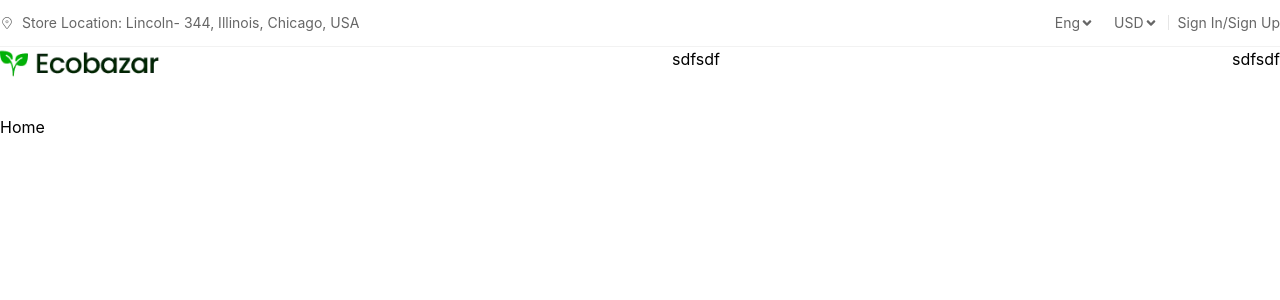
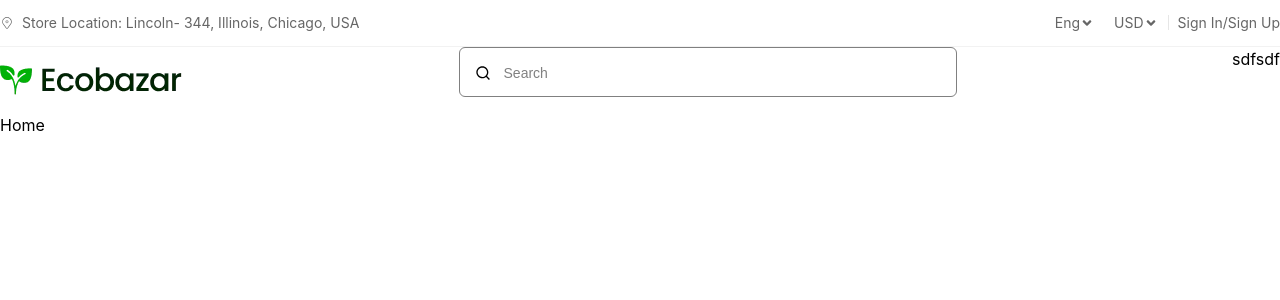
Before and after one commit to sagorcraft/Ecobazar, a React (Vite) app: page / in a window 1280 px wide. Shown: the top 300 px of the page. Built offline with nearby package versions, Linux system fonts and the light colour scheme.

Commit message:
searchbar setup

```diff
--- a/src/components/SearchBar.jsx
+++ b/src/components/SearchBar.jsx
@@ -1,19 +1,27 @@
 import React from 'react'
 import Container from './layouts/Container'
 import Logo from '../assets/Logo.webp'
+import { RiSearchLine } from "react-icons/ri";
 
 const SearchBar = () => {
   return (
     <Container>
       <div className='flex justify-between'>
-        <div className='w-40 h-17'>
+        <div className='flex justify-center items-center'>
           <img
             src={Logo}
             alt="logo"
             fetchpriority="high"
           />
         </div>
-        <div>sdfsdf</div>
+        <div>
+          <input
+            className='border border-[#808080] w-[498px] py-3 pl-11 placeholder:text-[#808080] placeholder:text-sm placeholder:font-pop rounded-md'
+            type="text"
+            placeholder='Search'
+          />
+          <RiSearchLine className='relative -top-8 left-4' />
+        </div>
         <div>sdfsdf</div>
       </div>
     </Container>
```
